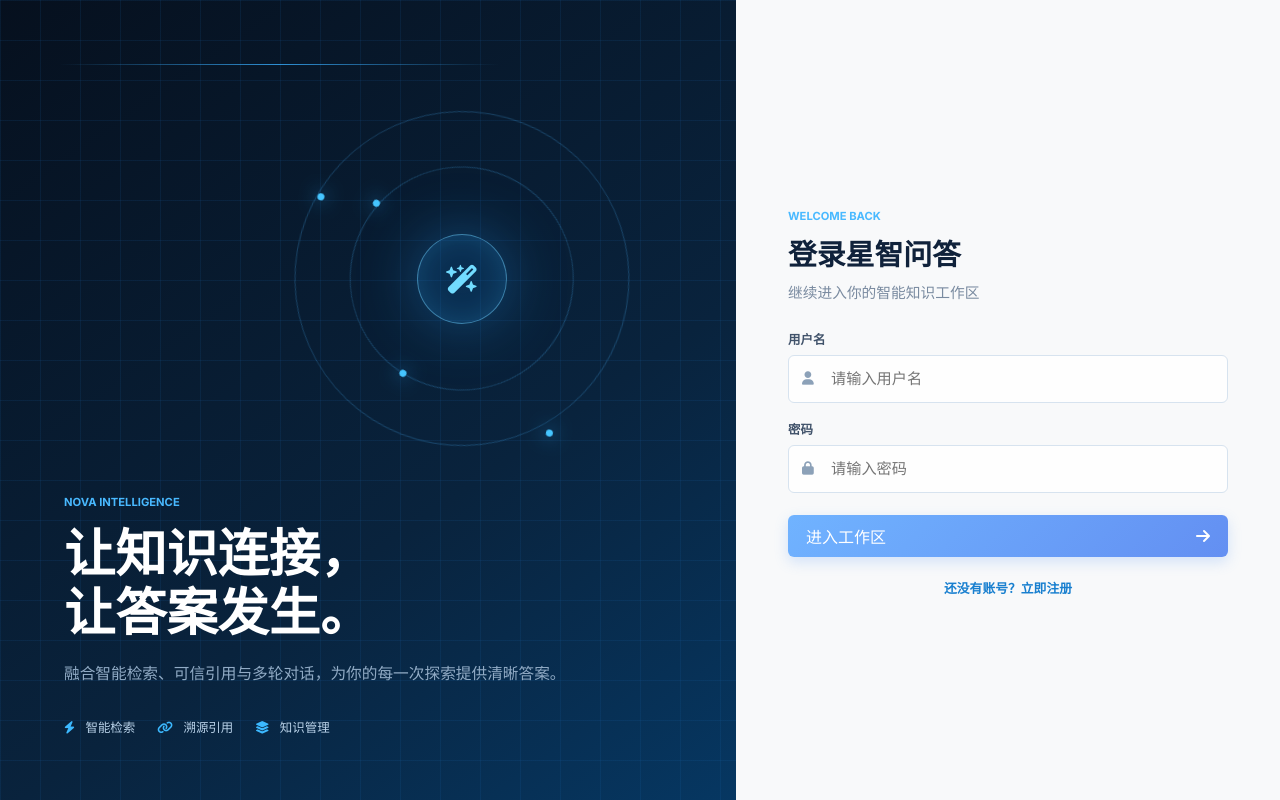
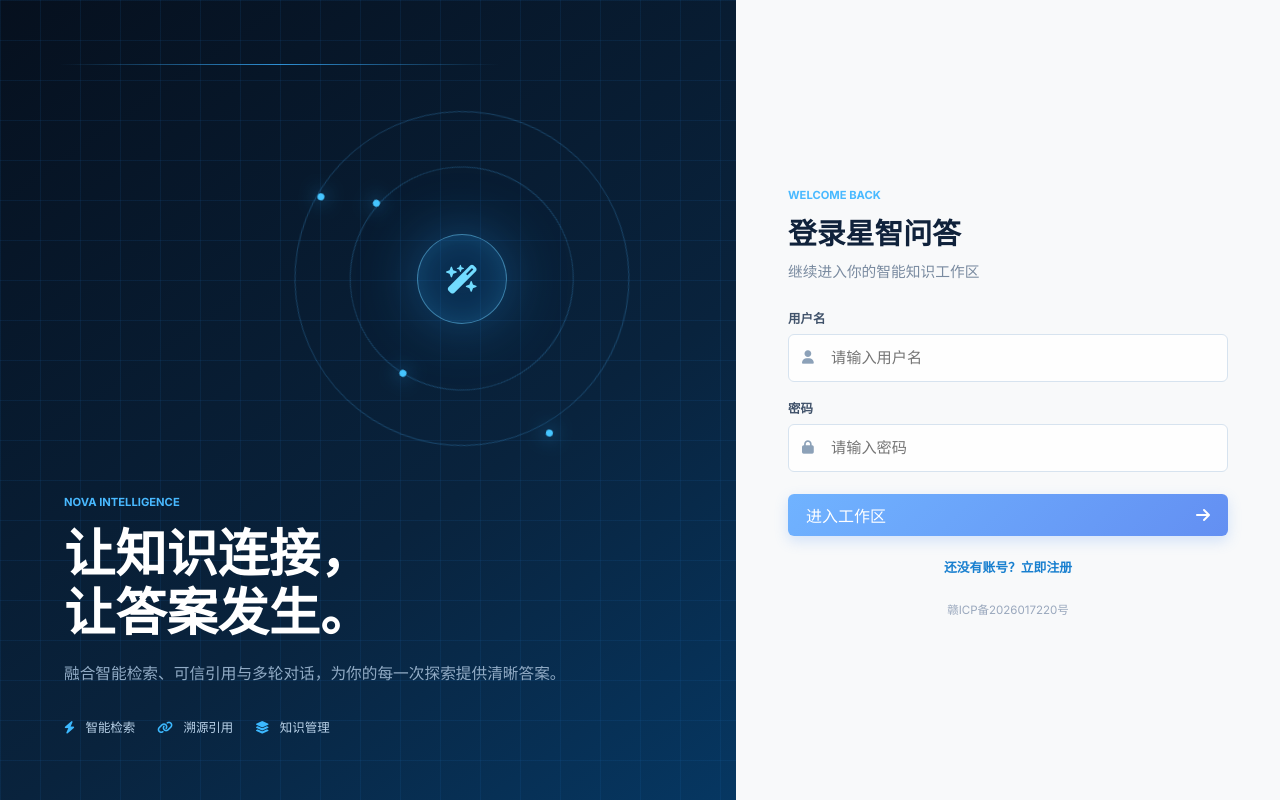
Before and after one commit to amd47802574/NovaChat, a Vue app in the folder frontend/: page / in a window 1280 px wide. Built offline with nearby package versions, Linux system fonts and the light colour scheme.

Commit message:
添加ICP备案链接：登录页与聊天页底部展示赣ICP备2026017220号
- 聊天输入区 footer 新增备案号链接，指向工信部备案查询站点

- 登录页 auth-panel 底部新增备案号链接

- 新增 .icp-link / .auth-footer 样式，保持与现有 footer 风格一致

```diff
--- a/frontend/src/assets/styles/main.css
+++ b/frontend/src/assets/styles/main.css
@@ -776,6 +776,39 @@ textarea {
     font-size: 0.75rem;
     color: #ccc;
     margin-top: 10px;
+    display: flex;
+    flex-direction: column;
+    align-items: center;
+    gap: 4px;
+}
+
+.footer-disclaimer {
+    line-height: 1.4;
+}
+
+.icp-link {
+    font-size: 0.72rem;
+    color: #b0b0b0;
+    text-decoration: none;
+    transition: color 0.2s ease;
+}
+
+.icp-link:hover {
+    color: var(--primary-color, #2699ff);
+    text-decoration: underline;
+}
+
+.auth-footer {
+    margin-top: 22px;
+    text-align: center;
+}
+
+.auth-footer .icp-link {
+    color: #9aa8bd;
+}
+
+.auth-footer .icp-link:hover {
+    color: #2699ff;
 }
 
 /* Animations */
--- a/frontend/src/components/AuthPanel.vue
+++ b/frontend/src/components/AuthPanel.vue
@@ -76,6 +76,9 @@
           {{ authStore.authMode === 'login' ? '还没有账号？立即注册' : '已有账号？返回登录' }}
         </button>
       </div>
+      <div class="auth-footer">
+        <a class="icp-link" href="https://beian.miit.gov.cn/" target="_blank" rel="noopener noreferrer">赣ICP备2026017220号</a>
+      </div>
     </div>
   </section>
 </template>
--- a/frontend/src/components/Chat/ChatInput.vue
+++ b/frontend/src/components/Chat/ChatInput.vue
@@ -90,7 +90,10 @@
         {{ prompt }}
       </button>
     </div>
-    <div class="footer-text"><i class="fas fa-shield-halved"></i> NovaChat 可能产生不准确的信息，请核验重要内容。</div>
+    <div class="footer-text">
+      <span class="footer-disclaimer"><i class="fas fa-shield-halved"></i> NovaChat 可能产生不准确的信息，请核验重要内容。</span>
+      <a class="icp-link" href="https://beian.miit.gov.cn/" target="_blank" rel="noopener noreferrer">赣ICP备2026017220号</a>
+    </div>
   </div>
 </template>
 
```
